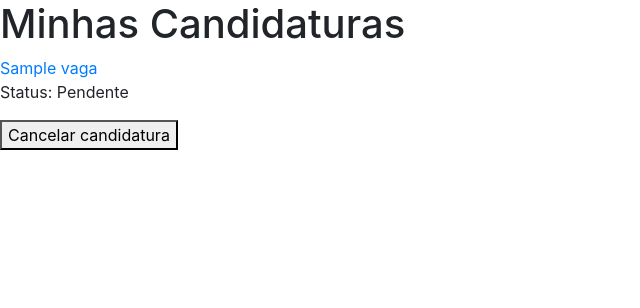
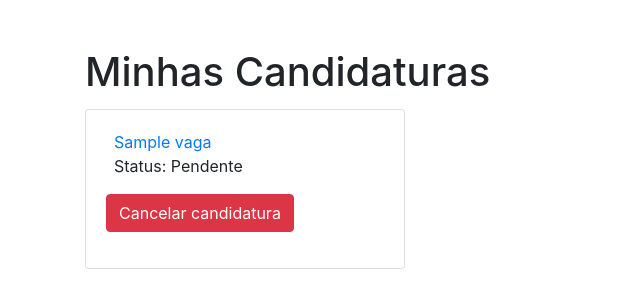
Before and after one commit to kayanerocha/weong, a Django app: page /vagas/minhas-candidaturas/ in a window 1280 px wide. Shown: the part 66-374 px from the top of the page, without its empty margins (0-640 px from the left). Run offline with Django 5.2, Linux system fonts and the light colour scheme; a user stored in the database is signed in; tables that the repository leaves empty hold one stand-in row (values such as "Sample post"); some libraries are stand-ins or nearby versions.

Commit message:
style: edição minhas candidaturas (voluntario)

```diff
--- a/weong/templates/candidatura/candidatura_list.html
+++ b/weong/templates/candidatura/candidatura_list.html
@@ -1,18 +1,21 @@
 {% extends 'base.html' %}
 
 {% block content %}
-
-<h1>Minhas Candidaturas</h1>
+<div class="container">
+    <h1 class="mt-5">Minhas Candidaturas</h1>
 
     {% if object_list %}
         {% for candidatura in object_list %}
-        <a href="{{ candidatura.vaga.get_absolute_url }}">{{ candidatura.vaga.titulo }}</a>
-        <p>Status: {{ candidatura.status }}</p>
+        <div class="card" style="width: 20rem; margin-top: 1vw; min-height:10rem;">
+            <div class="card-body">
+                <a href="{{ candidatura.vaga.get_absolute_url }}" class="ml-2 mt-3">{{ candidatura.vaga.titulo }}</a>
+                <p class="ml-2">Status: {{ candidatura.status }}</p>
                 <form method="post" action="{% url 'cancelar-candidatura' candidatura.id %}">
                     {% csrf_token %}
-            <button type="submit">Cancelar candidatura</button>
+                    <button type="submit" class="btn btn-danger">Cancelar candidatura</button>
                 </form>
-        <br>
+            </div>
+        </div>
         {% endfor %}
     {% else %}
         <p>Não há candidatura.</p>
@@ -23,5 +26,6 @@
             <p>{{ message }}</p>
         {% endfor %}
     {% endif  %}
+</div>
 
 {% endblock %}
```
Lines whose indentation alone changed are shown as unchanged.
